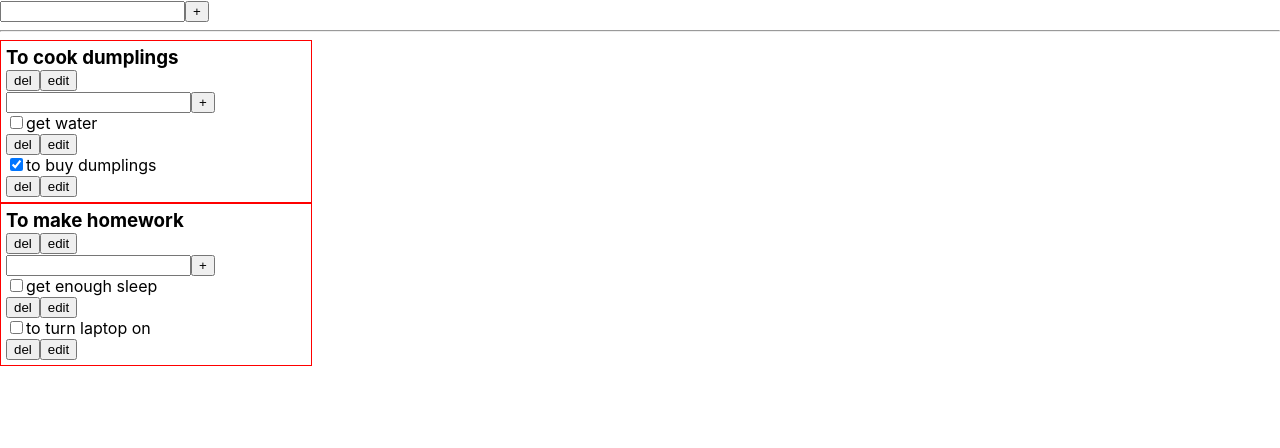
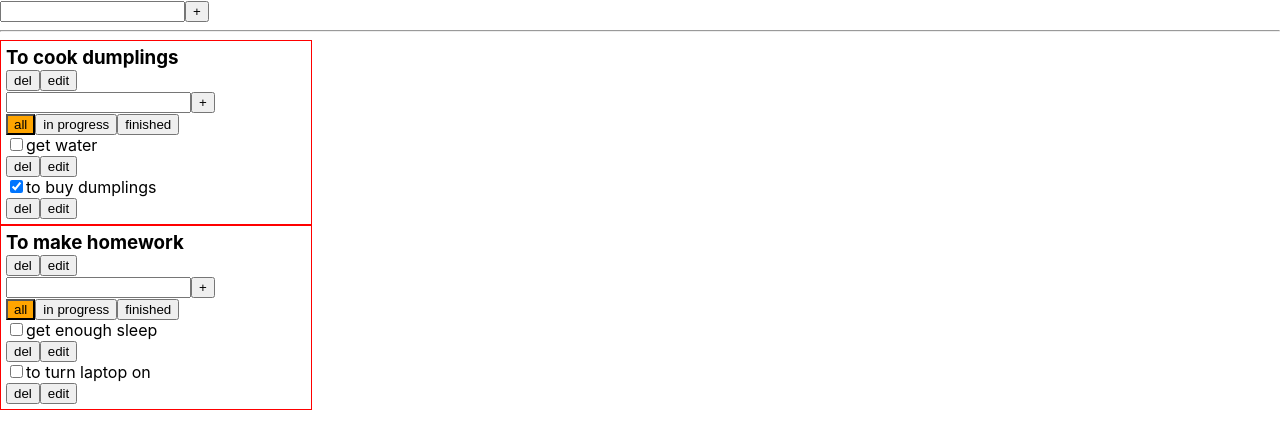
Before and after one commit to mabar84/task-manager, a React (Create React App) app: page / in a window 1280 px wide. Shown: the top 448 px of the page. Built offline with nearby package versions, Linux system fonts and the light colour scheme.

Commit message:
buttons for change status and active className added

```diff
--- /dev/null
+++ b/src/components/task-list/TaskList.module.css
@@ -0,0 +1,13 @@
+.taskList {
+    border: 1px solid red;
+    width: 300px;
+    padding: 5px;
+}
+
+.taskList h3 {
+    margin: 0;
+}
+
+.active {
+    background: orange;
+}
--- a/src/components/task-list/TaskList.tsx
+++ b/src/components/task-list/TaskList.tsx
@@ -1,8 +1,15 @@
 import React, {ChangeEvent, memo, useCallback, useState} from 'react';
-import {addTaskAC, changeTaskListTitleAC, removeTaskListAC, TaskListType} from '../../state/task-list-reducer';
+import {
+    addTaskAC,
+    changeTaskListTitleAC,
+    removeTaskListAC,
+    StatusType,
+    TaskListType
+} from '../../state/task-list-reducer';
 import {Task} from '../task/Task';
 import AddItemForm from '../add-item-forn/AddItemForm';
 import {useDispatch} from 'react-redux';
+import s from './TaskList.module.css'
 
 type TaskListPropsType = {
     taskList: TaskListType
@@ -13,6 +20,7 @@ export const TaskList: React.FC<TaskListPropsType> = memo((props) => {
     const {id, title, tasks} = props.taskList
     const [editMode, setEditMode] = useState(false)
     const [value, setValue] = useState(title)
+    const [status, setStatus] = useState<StatusType>('all')
 
     const dispatch = useDispatch()
 
@@ -27,18 +35,34 @@ export const TaskList: React.FC<TaskListPropsType> = memo((props) => {
 
     const removeTaskList = () => dispatch(removeTaskListAC(id))
 
+    let filteredTasks = tasks
+    if (status === 'in progress') filteredTasks = tasks.filter(t => !t.isFinished)
+    if (status === 'finished') filteredTasks = tasks.filter(t => t.isFinished)
+
+    const onClickAllHandler = () => setStatus('all')
+    const onClickInProgressHandler = () => setStatus('in progress')
+    const onClickFinishedHandler = () => setStatus('finished')
+
     return (
-        <div style={{border: '1px solid red', width: '300px', padding: '5px'}}>
+        <div className={s.taskList}>
             {editMode
                 ? <div>
                     <input onChange={onChangeInputHandler} value={value} autoFocus/>
                 </div>
-                : <h3 style={{margin: '0'}}>{title}</h3>}
+                : <h3>{title}</h3>}
             <button onClick={removeTaskList}>del</button>
             {editMode ? <button onClick={saveTaskList}>save</button>
                 : <button onClick={editTaskList}>edit</button>}
             <AddItemForm callBack={addTask}/>
-            {tasks.map(t => <Task key={t.id} task={t} taskListId={id}/>)}
+            <button className={`${status === 'all' ? s.active : ''}`} onClick={onClickAllHandler}>all</button>
+
+            <button className={`${status === 'in progress' ? s.active : ''}`} onClick={onClickInProgressHandler}>in
+                progress
+            </button>
+            <button className={`${status === 'finished' ? s.active : ''}`} onClick={onClickFinishedHandler}>finished
+            </button>
+
+            {filteredTasks.map(t => <Task key={t.id} task={t} taskListId={id}/>)}
         </div>
     );
 })
```
